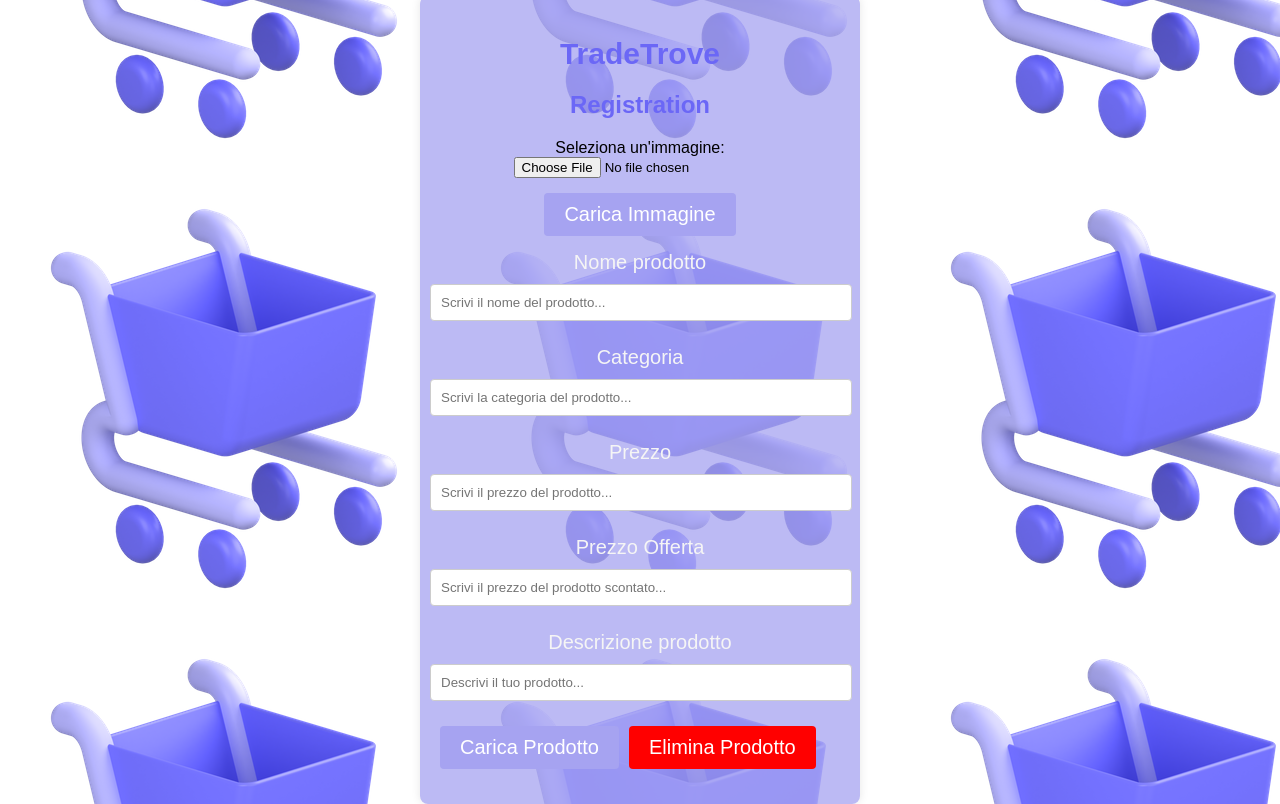
After one commit to kristiNezhaj14/progettoBD, a Flask app: page /insert in a window 1280 px wide. The commit adds this page. Run offline with Flask 3, Linux system fonts and the light colour scheme.

Commit message:
ultimo push

```diff
--- a/app/models.py
+++ b/app/models.py
@@ -7,6 +7,10 @@ class User(UserMixin, db.Model):
     id = db.Column(db.Integer, primary_key=True)
     username = db.Column(db.String(64), index=True, unique=True)
     email = db.Column(db.String(120), index=True, unique=True)
+    indirizzo = db.Column(db.String(200))
+    città = db.Column(db.String(100))
+    nazione= db.Column(db.String(100))
+    cap= db.Column(db.String(20))
     password_hash = db.Column(db.String(256))
 
     def set_password(self, password):
--- a/app/routes.py
+++ b/app/routes.py
@@ -18,20 +18,33 @@ def init_routes(app):
     def login():
         if current_user.is_authenticated:
             return redirect(url_for('home'))
+
         form = LoginForm()
+
         if form.validate_on_submit():
             username = form.username.data
             password = form.password.data
+
+            # Prima controlla se l'utente è un 'User'
             user = User.query.filter_by(username=username).first()
             if user and user.check_password(password):
                 login_user(user, remember=form.remember_me.data)
                 flash('Login successful', 'success')
-                return redirect(url_for('home'))
-            else:
-                flash('Login failed. Check your username and/or password.', 'danger')
+                return redirect(url_for('home'))  # Reindirizza alla home per gli utenti normali
+
+            # Se non è un 'User', controlla se è un 'Vendor'
+            vendor = Vendor.query.filter_by(username=username).first()
+            if vendor and vendor.check_password(password):
+                login_user(vendor, remember=form.remember_me.data)
+                flash('Login successful', 'success')
+                return redirect(url_for('vendorprofile'))  # Reindirizza alla pagina del venditore
+
+            # Se non trova corrispondenza
+            flash('Login failed. Check your username and/or password.', 'danger')
+
         return render_template('login.html', form=form)
 
-    @app.route('/logout')
+    @app.route('/logout',methods=['GET', 'POST'])
     @login_required
     def logout():
         logout_user()
@@ -203,3 +216,12 @@ def init_routes(app):
     @app.route('/vendorprofile')
     def vendorprofile():
         return render_template('vendorprofile.html')
+
+    @app.route('/pagamento')
+    def pagamento():
+        return render_template('pagamento.html')
+
+
+    @app.route('/insert')
+    def insert():
+        return render_template('insert.html')
--- a/app/templates/cart.html
+++ b/app/templates/cart.html
@@ -94,7 +94,7 @@
         <a href="{{ url_for('found') }}">Prodotti</a>
         <a href="{{ url_for('cart') }}">Carrello</a>
         {% if current_user.is_authenticated %}
-        <a href="{{ url_for('profile') }}">{{ current_user.username }} Gestisci Profilo</a>
+        <a href="{{ url_for('profile') }}">Gestisci Profilo</a>
         {% else %}
         <a href="{{ url_for('login') }}">Login</a>
         {% endif %}
--- a/app/templates/categories.html
+++ b/app/templates/categories.html
@@ -74,7 +74,7 @@
         <a href="{{ url_for('found') }}">Prodotti</a>
         <a href="{{ url_for('cart') }}">Carrello</a>
         {% if current_user.is_authenticated %}
-        <a href="{{ url_for('profile') }}">{{ current_user.username }} Gestisci Profilo</a>
+        <a href="{{ url_for('profile') }}">Gestisci Profilo</a>
         {% else %}
         <a href="{{ url_for('login') }}">Login</a>
         {% endif %}
--- a/app/templates/found.html
+++ b/app/templates/found.html
@@ -99,7 +99,7 @@
         <a href="{{ url_for('found') }}">Prodotti</a>
         <a href="{{ url_for('cart') }}">Carrello</a>
         {% if current_user.is_authenticated %}
-        <a href="{{ url_for('profile') }}">{{ current_user.username }} Gestisci Profilo</a>
+        <a href="{{ url_for('profile') }}">Gestisci Profilo</a>
         {% else %}
         <a href="{{ url_for('login') }}">Login</a>
         {% endif %}
--- a/app/templates/home.html
+++ b/app/templates/home.html
@@ -199,7 +199,7 @@
         <a href="{{ url_for('found') }}">Prodotti</a>
         <a href="{{ url_for('cart') }}">Carrello</a>
         {% if current_user.is_authenticated %}
-        <a href="{{ url_for('profile') }}">{{ current_user.username }} Gestisci profilo</a>
+        <a href="{{ url_for('profile') }}"> Gestisci profilo</a>
     {% else %}
         <a href="{{ url_for('login') }}">Login</a>
     {% endif %}
--- /dev/null
+++ b/app/templates/insert.html
@@ -0,0 +1,146 @@
+<!DOCTYPE html>
+<html lang="en">
+<head>
+    <meta charset="UTF-8">
+    <meta name="viewport" content="width=device-width, initial-scale=1.0">
+    <title>Product Registration - TradeTrove</title>
+    <style>
+        body {
+            font-family: Arial, sans-serif;
+            background-image: url('cart-purple.png');
+            background-size: auto;
+            background-position: left;
+            background-repeat: repeat;
+            display: flex;
+            justify-content: center;
+            align-items: center;
+            height: 100vh;
+            margin: 0;
+        }
+        .container {
+            background-color: rgba(166,163,241, 0.75);
+            padding: 20px;
+            border-radius: 8px;
+            box-shadow: 0 0 10px rgba(0, 0, 0, 0.1);
+            width: 400px;
+            text-align: center;
+        }
+        .container h1 {
+            color: rgb(61, 21, 170);
+            font-size: 30px;
+            margin-bottom: 20px;
+        }
+        .container p {
+            font-size: 20px;
+            color: white;
+            text-align: center;
+        }
+        .container input[type="text"],
+        .container input[type="email"],
+        .container input[type="password"] {
+            width: 100%;
+            padding: 10px;
+            margin: 10px -10px;
+            border: 1px solid #ccc;
+            border-radius: 4px;
+        }
+        .container button {
+            background-color: rgba(166,163,241);
+            color: white;
+            padding: 10px 20px;
+            border: none;
+            border-radius: 4px;
+            cursor: pointer;
+            font-size: 20px;
+        }
+        .container button:hover {
+            background-color: rgba(107,103,246);
+        }
+        .container .form-group {
+            margin-bottom: 15px;
+        }
+        .container a {
+            color: purple;
+            font-style: bold;
+        }
+        .container a:hover {
+            color : pink;
+            text-decoration : none;
+        }
+        #upload-image {
+    margin-top: 20px;
+}
+
+#upload-image img {
+    max-width: 100%;
+    height: auto;
+    border-radius: 4px;
+    border: 1px solid #ddd;
+    padding: 5px;
+}
+    </style>
+    <!--
+    <script>
+        document.getElementById('login-button').addEventListener('click', () => {
+            const userName = document.getElementById('username').value;
+            if (userName) {
+                localStorage.setItem('username', userName);
+                window.location.href = 'home.html';
+            }
+        });
+    </script>  -->
+</head>
+<body>
+    <div class="container">
+        <h1><a href="{{ url_for('home') }}" style="color: rgba(107,103,246); text-decoration: none;">TradeTrove</a></h1>
+        <h2 style="color: rgba(107,103,246); text-decoration: none;">Registration</h2>
+        <form method="POST" action="{{ url_for('register') }}">
+            <section id="upload-image">
+                <form id="image-upload-form">
+                    <div class="form-group">
+                        <label for="profile-image">Seleziona un'immagine:</label>
+                        <input type="file" id="profile-image" name="profile-image" accept="image/*">
+                    </div>
+                    <div class="form-group">
+                        <img id="image-preview" src="#" alt="Anteprima Immagine" style="display: none; max-width: 200px; margin-top: 10px;">
+                    </div>
+                    <div class="form-group">
+                        <button type="submit">Carica Immagine</button>
+                    </div>
+                </form>
+            </section>
+            <div class="form-group">
+                <label for="username" style="font-size: 20px; color: whitesmoke;">Nome prodotto</label>
+                <input type="text" id="email" name="email" placeholder="Scrivi il nome del prodotto..." required>
+            </div>
+            <div class="form-group">
+                <label for="username" style="font-size: 20px; color: whitesmoke;">Categoria</label>
+                <input type="text" id="password" name="password" placeholder="Scrivi la categoria del prodotto..." required>
+            </div>
+            <div class="form-group">
+                <label for="username" style="font-size: 20px; color: whitesmoke;">Prezzo</label>
+                <input type="text" id="password" name="password" placeholder="Scrivi il prezzo del prodotto..." required>
+            </div>
+            <div class="form-group">
+                <label for="username" style="font-size: 20px; color: whitesmoke;">Prezzo Offerta</label>
+                <input type="text" id="password" name="password" placeholder="Scrivi il prezzo del prodotto scontato..." required>
+            </div>
+            <div class="form-group">
+                <label for="username" style="font-size: 20px; color: whitesmoke;">Descrizione prodotto</label>
+                <input type="text" id="password2" name="password2" placeholder="Descrivi il tuo prodotto..." required>
+            </div>
+            <div class="form-container" style="display: flex; gap: 10px;">
+                <div class="form-group">
+                    <form action="/carica-prodotto" method="post">
+                        <button type="submit" class="btn">Carica Prodotto</button>
+                    </form>
+                </div>
+                <div class="form-group">
+                    <form action="/deleteprodotto" method="post">
+                        <button type="submit" class="btn" style="background-color:red; color:white;">Elimina Prodotto</button>
+                    </form>
+                </div>
+            </div>
+    </div>
+</body>
+</html>
--- a/app/templates/offers.html
+++ b/app/templates/offers.html
@@ -231,7 +231,7 @@
             <a href="{{ url_for('found') }}">Prodotti</a>
             <a href="{{ url_for('cart') }}">Carrello</a>
             {% if current_user.is_authenticated %}
-            <a href="{{ url_for('profile') }}">{{ current_user.username }} Gestisci Profilo</a>
+            <a href="{{ url_for('profile') }}"> Gestisci Profilo</a>
             {% else %}
             <a href="{{ url_for('login') }}">Login</a>
             {% endif %}
--- a/app/templates/offersbanner.html
+++ b/app/templates/offersbanner.html
@@ -99,7 +99,7 @@
         <a href="{{ url_for('found') }}">Prodotti</a>
         <a href="{{ url_for('cart') }}">Carrello</a>
         {% if current_user.is_authenticated %}
-        <a href="{{ url_for('profile') }}">{{ current_user.username }} Gestisci Profilo</a>
+        <a href="{{ url_for('profile') }}"> Gestisci Profilo</a>
     {% else %}
         <a href="{{ url_for('login') }}">Login</a>
     {% endif %}
--- a/app/templates/product.html
+++ b/app/templates/product.html
@@ -230,7 +230,7 @@
         <a href="{{ url_for('offersbanner') }}">Offerte</a>
         <a href="{{ url_for('cart') }}">Carrello</a>
         {% if current_user.is_authenticated %}
-        <a href="{{ url_for('profile') }}">{{ current_user.username }} Gestisci Profilo</a>
+        <a href="{{ url_for('profile') }}"> Gestisci Profilo</a>
     {% else %}
         <a href="{{ url_for('login') }}">Login</a>
     {% endif %}
```
Also changed, not shown: app/templates/pagamento.html (added, +144 -0 lines), app/templates/profile.html (+10 -31 lines), app/templates/vendorprofile.html (+8 -11 lines), migrations/versions/3da2eeeebddb_.py (added, +32 -0 lines), migrations/versions/5cda5aac316e_.py (added, +36 -0 lines), popoladb.py (+27 -11 lines).
